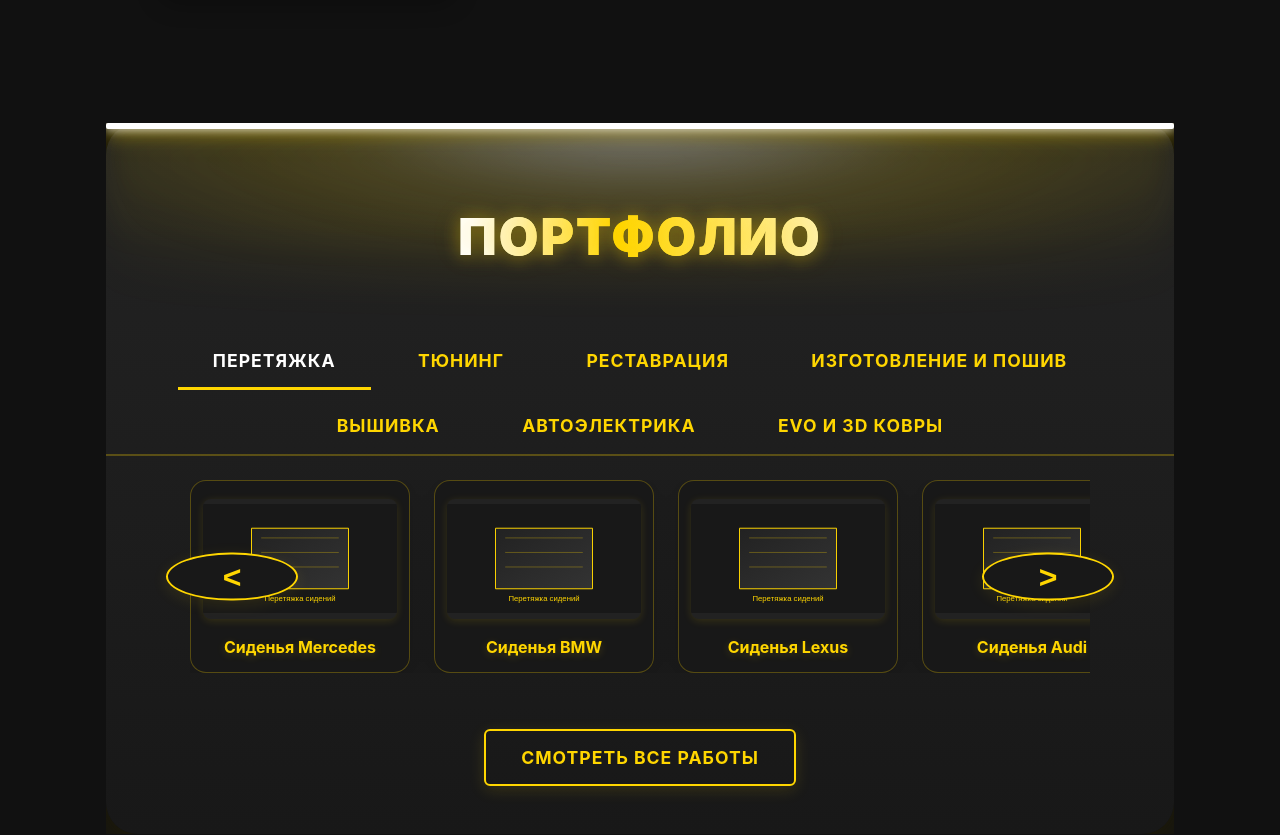
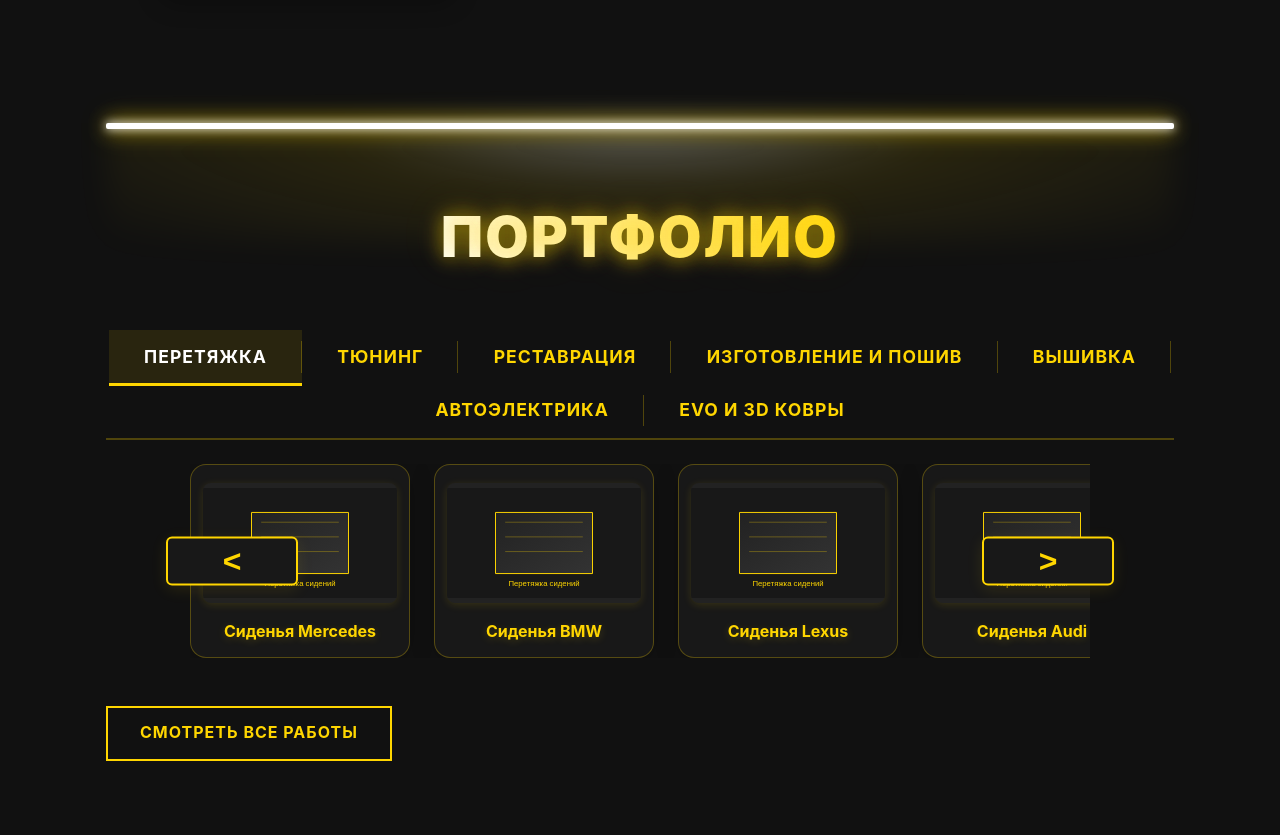
Before and after one commit to Primus-max/legion-tomsk, a Vue app: page / in a window 1280 px wide. Shown: the part 2101-2936 px from the top of the page. Built offline with nearby package versions, Linux system fonts and the light colour scheme.

Commit message:
Упрощен компонент PortfolioPreview: удалены лишние элементы и добавлен новый компонент ImperialSection для улучшения структуры. Обновлены стили и логика отображения карусели.

```diff
--- /dev/null
+++ b/src/components/ImperialSection.vue
@@ -0,0 +1,90 @@
+<template>
+  <section class="imperial-section">
+    <ImperialLampLine class="imperial-section__lamp" />
+    <div class="imperial-section__content">
+      <h2 v-if="title" class="imperial-section__title" :data-text="title">{{ title }}</h2>
+      <slot />
+    </div>
+  </section>
+</template>
+
+<script setup>
+import ImperialLampLine from './ImperialLampLine.vue';
+
+defineProps({
+  title: {
+    type: String,
+    required: false
+  }
+})
+</script>
+
+<style scoped>
+.imperial-section {
+  position: relative;
+  width: 100%;
+  margin: 0 auto;
+  padding: 0;
+  overflow: visible;
+}
+
+.imperial-section__lamp {
+  position: relative;
+  width: 100%;
+  z-index: 2;
+}
+
+.imperial-section__content {
+  position: relative;
+  z-index: 1;
+  padding-top: 64px;
+}
+
+.imperial-section__title {
+  font-size: clamp(2.2rem, 6vw, 3.5rem);
+  font-weight: 900;
+  text-align: center;
+  background: linear-gradient(90deg, #fff 40%, #ffd600 60%, #fff 100%);
+  background-size: 200% auto;
+  -webkit-background-clip: text;
+  -webkit-text-fill-color: transparent;
+  background-clip: text;
+  color: transparent;
+  text-shadow: 0 4px 24px #ffd60055;
+  filter: drop-shadow(0 2px 8px #ffd60044);
+  animation: title-glow 3s ease-in-out infinite alternate, title-gradient-move 4s linear infinite alternate;
+  margin: 0 0 48px 0;
+  letter-spacing: 0.04em;
+  text-transform: uppercase;
+}
+
+.imperial-section__title::after {
+  content: attr(data-text);
+  position: absolute;
+  left: 0;
+  top: 0;
+  width: 100%;
+  height: 100%;
+  color: transparent;
+  text-shadow: 0 0 20px #ffd60066;
+  animation: title-glow 2s ease-in-out infinite alternate;
+}
+
+@keyframes title-gradient-move {
+  0% {
+    background-position: 0% 50%;
+  }
+  100% {
+    background-position: 100% 50%;
+  }
+}
+
+@keyframes title-glow {
+  from {
+    text-shadow: 0 0 20px #ffd60022, 0 0 40px #ffd60011;
+  }
+  to {
+    text-shadow: 0 0 25px #ffd60044, 0 0 50px #ffd60022;
+  }
+}
+</style>
--- a/src/components/PortfolioPreview.vue
+++ b/src/components/PortfolioPreview.vue
@@ -1,21 +1,5 @@
 <template>
-  <section class="portfolio-preview" ref="sectionRef">
-    <div class="portfolio-preview__bg" />
-    <ImperialLampLine
-      class="portfolio-preview__lamp"
-      :width="'100%'"
-      :height="'6px'"
-      :glow="'0 8px 32px 0 #FFD600cc'"
-      :gradient="'linear-gradient(90deg, #FFD600 30%, #fff 100%)'"
-      :active="lampActive"
-      :class="{ blinking: lampBlinking }"
-    />
-    <div class="portfolio-preview__lamp-glow" :class="{ active: lampActive }" />
-    <transition name="portfolio-fade">
-      <div v-if="contentVisible" class="portfolio-preview__content">
-        <h2 class="portfolio-preview__title">
-          <span class="portfolio-preview__title-gradient">Портфолио</span>
-        </h2>
+  <ImperialSection title="Портфолио" class="portfolio-preview">
     <div class="portfolio-preview__tabs">
       <div
         v-for="cat in categories"
@@ -58,9 +42,7 @@
       </button>
     </div>
     <router-link to="/portfolio" class="portfolio-preview__all">Смотреть все работы</router-link>
-      </div>
-    </transition>
-  </section>
+  </ImperialSection>
 </template>
 
 <script setup>
@@ -72,9 +54,7 @@ import {
   watch,
 } from 'vue';
 
-import ImperialLampLine from './ImperialLampLine.vue';
-
-const sectionRef = ref(null);
+import ImperialSection from './ImperialSection.vue';
 
 const categories = [
   { key: 'peretyazhka', label: 'Перетяжка' },
@@ -127,16 +107,9 @@ const slides = {
 };
 
 const activeCategory = ref(categories[0].key);
-const lampActive = ref(false);
-const lampBlinking = ref(false);
-const contentVisible = ref(false);
 const carouselRef = ref(null);
 const currentSlide = ref(0);
 const slidesToShow = 3;
-
-let observer;
-let touchStartX = 0;
-let touchEndX = 0;
 
 const showArrows = computed(() => slides[activeCategory.value].length > slidesToShow);
 
@@ -147,6 +120,9 @@ function nextSlide() {
 function prevSlide() {
   if (currentSlide.value > 0) currentSlide.value--;
 }
+
+let touchStartX = 0;
+let touchEndX = 0;
 
 function onTouchStart(e) {
   touchStartX = e.touches[0].clientX;
@@ -166,138 +142,33 @@ watch(activeCategory, () => {
   currentSlide.value = 0;
 });
 
-let alreadyShown = false;
-
 onMounted(() => {
-  observer = new window.IntersectionObserver(
-    ([entry]) => {
-      if (entry.isIntersecting && !alreadyShown) {
-        lampActive.value = true;
-        lampBlinking.value = true;
-        setTimeout(() => {
-          lampBlinking.value = false;
-          contentVisible.value = true;
-        }, 1200);
-        alreadyShown = true;
-      }
-    },
-    { threshold: 0.3 }
-  );
-  if (sectionRef.value) {
-    observer.observe(sectionRef.value);
-  }
+  // Здесь может быть код инициализации, если потребуется
 });
 
 onUnmounted(() => {
-  if (sectionRef.value && observer) {
-    observer.unobserve(sectionRef.value);
-  }
+  // Здесь может быть код очистки, если потребуется
 });
 </script>
 
 <style lang="scss" scoped>
 .portfolio-preview {
-  position: relative;
   margin: 64px auto 0 auto;
   max-width: 1200px;
   min-height: 600px;
   padding: 0 0 48px 0;
   z-index: 2;
-  overflow: hidden;
-
-  &__bg {
-    position: absolute;
-    top: 0;
-    left: 50%;
-    transform: translateX(-50%);
-    width: 100%;
-    max-width: 1200px;
-    height: 100%;
-    border-radius: 32px;
-    background: linear-gradient(180deg, #232323 0%, #181818 100%);
-    box-shadow: 0 8px 48px 0 #ffd60022, 0 2px 24px 0 #000a;
-    z-index: 0;
-    pointer-events: none;
-  }
-
-  &__lamp {
-    margin-bottom: 0;
-    top: 0;
-    left: 0;
-    right: 0;
-    position: absolute;
-    z-index: 2;
-    &.blinking {
-      animation: lamp-blink 1.2s linear;
-    }
-  }
-
-  &__lamp-glow {
-    position: absolute;
-    top: 0;
-    left: 0;
-    width: 100%;
-    height: 160px;
-    pointer-events: none;
-    z-index: 1;
-    background: radial-gradient(
-      ellipse at top,
-      rgba(255, 255, 255, 0.15) 0%,
-      rgba(255, 214, 0, 0.08) 50%,
-      transparent 100%
-    );
-    filter: blur(20px);
-    opacity: 0;
-    transition: opacity 1.2s cubic-bezier(.4,1.4,.6,1);
-    &.active {
-      opacity: 1;
-      animation: portfolio-glow-appear 2.5s ease-out forwards;
-    }
-  }
-
-  &__content {
-    position: relative;
-    z-index: 3;
-    padding: 48px 0 0 0;
-    display: flex;
-    flex-direction: column;
-    align-items: center;
-    animation: none;
-  }
-
-  &__title {
-    font-size: clamp(2rem, 5vw, 3.2rem);
-    font-weight: 900;
-    margin-bottom: clamp(20px, 4vh, 24px);
-    text-transform: uppercase;
-    letter-spacing: 2px;
-    background: linear-gradient(90deg, #fff 40%, #ffd600 60%, #fff 100%);
-    background-size: 200% auto;
-    -webkit-background-clip: text;
-    -webkit-text-fill-color: transparent;
-    background-clip: text;
-    color: transparent;
-    text-shadow: 0 4px 24px #ffd60055;
-    filter: drop-shadow(0 2px 8px #ffd60044);
-    animation: title-glow 3s ease-in-out infinite alternate, title-gradient-move 4s linear infinite alternate;
-    text-align: center;
-    .portfolio-preview__title-gradient {
-      background: inherit;
-      -webkit-background-clip: text;
-      -webkit-text-fill-color: transparent;
-      background-clip: text;
-      color: transparent;
-    }
-  }
 
   &__tabs {
     display: flex;
-    gap: 12px;
+    gap: 0;
     justify-content: center;
     margin: 32px 0 24px 0;
     flex-wrap: wrap;
     border-bottom: 2px solid #ffd60044;
-    .portfolio-preview__tab {
+  }
+
+  &__tab {
     background: none;
     border: none;
     color: #ffd600;
@@ -305,24 +176,39 @@ onUnmounted(() => {
     font-size: 1.1rem;
     padding: 0.7em 2em 0.7em 2em;
     cursor: pointer;
-      transition: color 0.2s, border-color 0.2s;
+    transition: color 0.2s, border-color 0.2s, background-color 0.2s;
     text-transform: uppercase;
     letter-spacing: 1px;
     border-bottom: 3px solid transparent;
     margin-bottom: -2px;
-      border-radius: 0;
-      outline: none;
+    position: relative;
+
+    &::after {
+      content: '';
+      position: absolute;
+      right: 0;
+      top: 20%;
+      height: 60%;
+      width: 1px;
+      background: #ffd60044;
+    }
+
+    &:last-child::after {
+      display: none;
+    }
+
     &.active {
       color: #fff;
       border-bottom: 3px solid #ffd600;
-        background: none;
-        box-shadow: none;
+      background: rgba(255, 214, 0, 0.1);
     }
+
     &:hover {
       color: #fff;
+      background: rgba(255, 214, 0, 0.05);
     }
   }
-  }
+
   &__carousel-wrap {
     display: flex;
     align-items: center;
@@ -331,11 +217,11 @@ onUnmounted(() => {
     margin: 0 auto 24px auto;
     position: relative;
   }
+
   &__arrow {
     background: #181818;
     border: 2px solid #ffd600;
     color: #ffd600;
-    border-radius: 50%;
     width: 44px;
     height: 44px;
     font-size: 2rem;
@@ -344,34 +230,48 @@ onUnmounted(() => {
     align-items: center;
     justify-content: center;
     cursor: pointer;
-    transition: background 0.2s, color 0.2s, border-color 0.2s;
+    transition: background 0.2s, color 0.2s;
     position: absolute;
     top: 50%;
     transform: translateY(-50%);
     z-index: 4;
+
     &.left {
       left: -24px;
     }
+
     &.right {
       right: -24px;
     }
+
     &:hover {
       background: #ffd600;
       color: #181818;
-      border-color: #ffd600;
+    }
+
+    span {
+      display: flex;
+      align-items: center;
+      justify-content: center;
+      height: 100%;
+      width: 100%;
+      line-height: 1;
     }
   }
+
   &__carousel {
     width: 100%;
     overflow: hidden;
     touch-action: pan-y;
   }
+
   &__slides {
     display: flex;
     gap: 24px;
     min-width: 100%;
     transition: transform 0.5s cubic-bezier(0.4, 0, 0.2, 1);
   }
+
   &__slide {
     background: #181818;
     border-radius: 16px;
@@ -395,6 +295,7 @@ onUnmounted(() => {
       box-shadow: 0 2px 8px #ffd60022;
     }
   }
+
   &__caption {
     color: #ffd600;
     font-weight: 700;
@@ -403,28 +304,23 @@ onUnmounted(() => {
     margin-top: 4px;
     text-shadow: 0 2px 8px #ffd60033;
   }
+
   &__all {
-    display: block;
-    margin: 32px auto 0 auto;
-    background: transparent;
+    display: inline-block;
+    background: none;
+    border: 2px solid #ffd600;
     color: #ffd600;
-    border: 2px solid #ffd600;
-    border-radius: 6px;
-    padding: 0.7em 2em;
-    font-size: 1.1rem;
     font-weight: 700;
-    cursor: pointer;
-    box-shadow: 0 4px 16px #ffd60022;
+    padding: 0.8em 2em;
+    margin: 24px auto 0;
+    text-decoration: none;
     text-transform: uppercase;
     letter-spacing: 1px;
-    text-align: center;
-    min-width: 180px;
-    transition: background 0.2s, color 0.2s, border-color 0.2s;
+    transition: background 0.2s, color 0.2s;
+
     &:hover {
       background: #ffd600;
       color: #181818;
-      border-color: #ffd600;
-      box-shadow: 0 4px 16px #ffd60066;
     }
   }
 }
```
Lines whose indentation alone changed are shown as unchanged.
